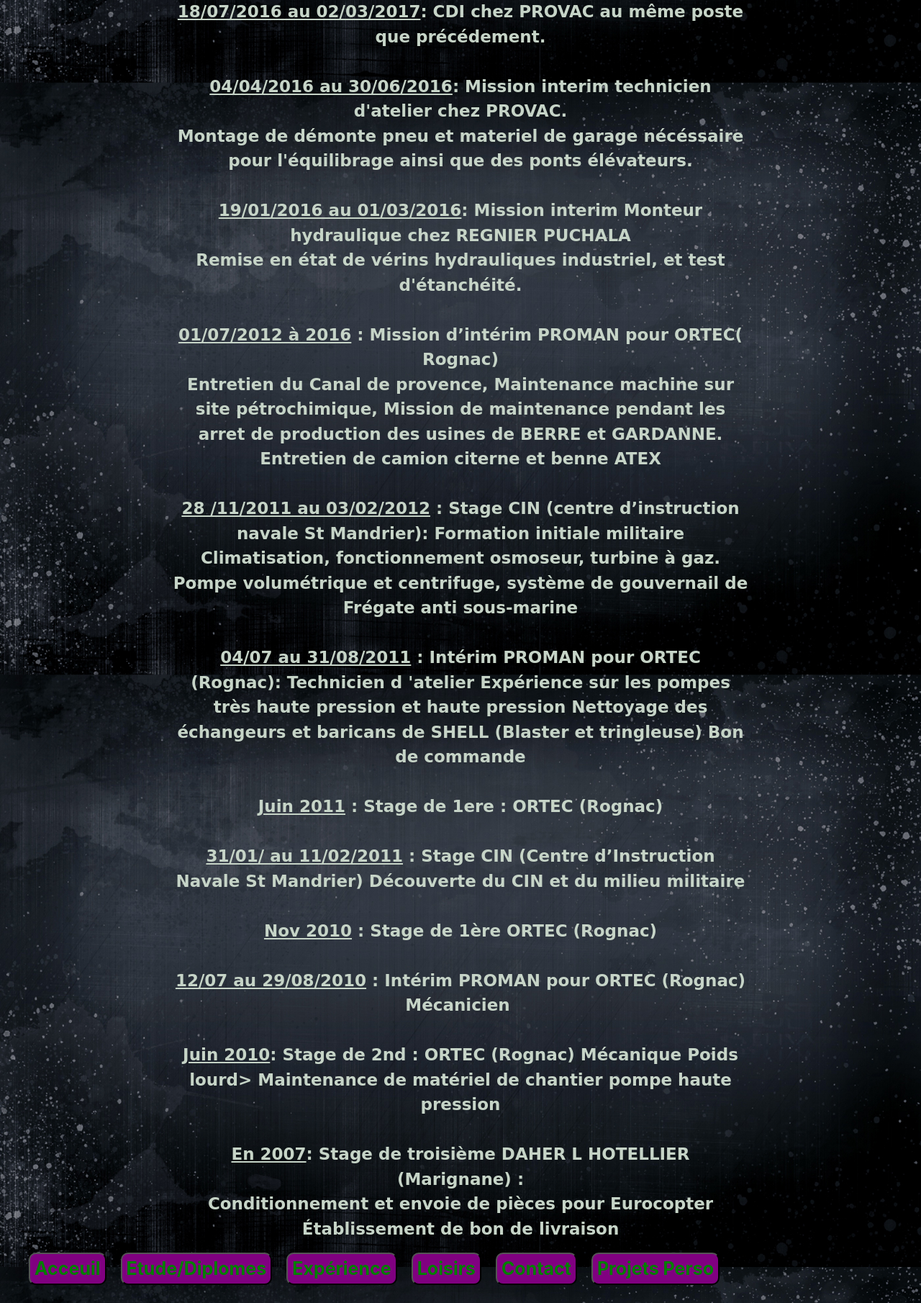
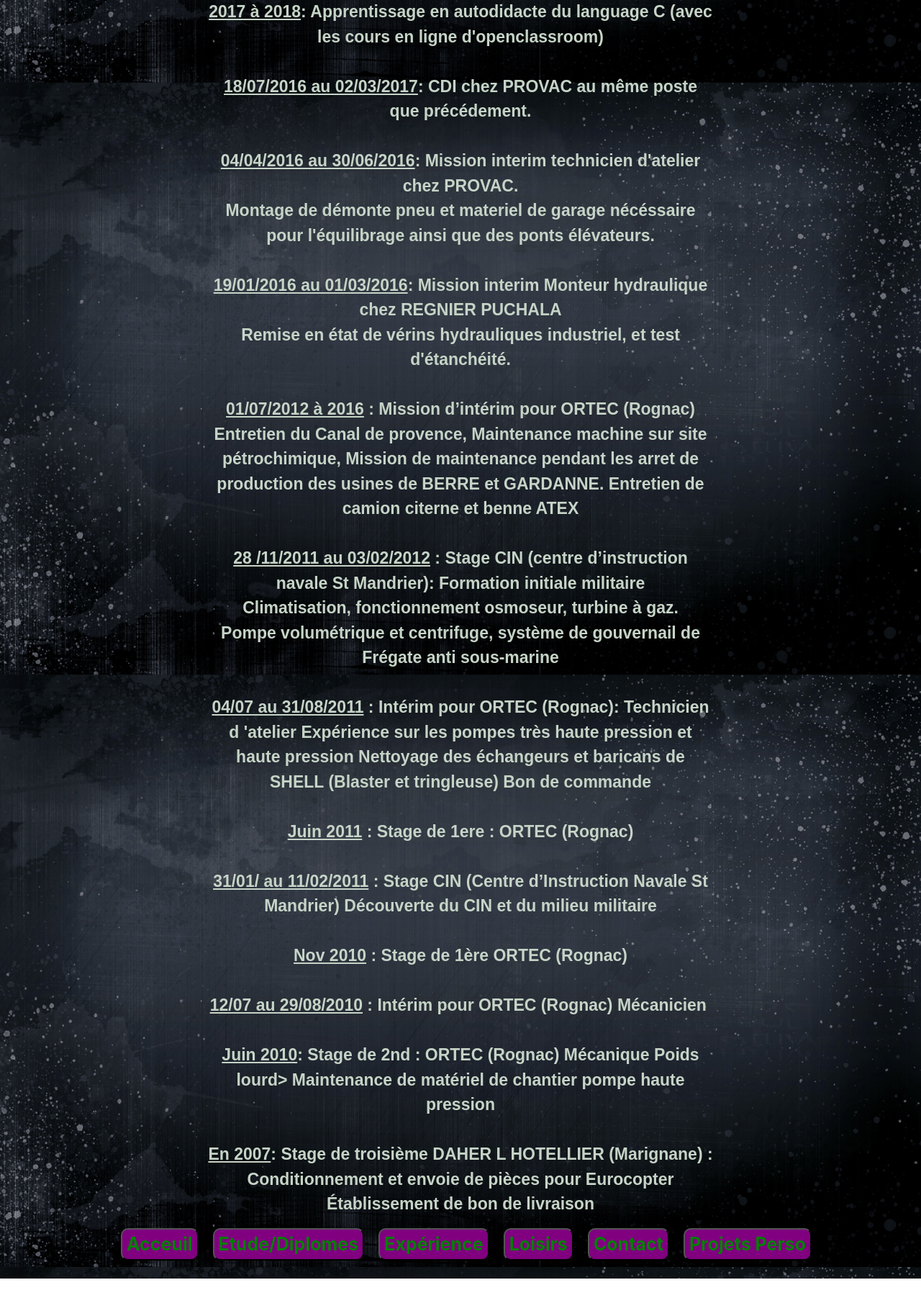
Before and after one commit to SN4K3D/CV, a plain HTML site: page experience.html in a window 1280 px wide. Shown: the part 708-2518 px from the top of the page at 72% size. After the commit the page ends 2484 px from the top, so only its background shows below. Drawn offline with nearby package versions, Linux system fonts and the light colour scheme.

Commit message:
correction des fautes

```diff
--- a/CV.css
+++ b/CV.css
@@ -100,7 +100,7 @@ nav {
 	animation-duration: 450ms;
   	animation-timing-function: linear;
   	animation-fill-mode: forwards;
-
+  	margin-bottom: 5%;
 }
 
 button {
--- a/contact.css
+++ b/contact.css
@@ -125,7 +125,7 @@ font-size: 25px;
 }
 
 footer {
-	width: 1300px;
+	width: 80%;
 	margin-left: auto;
 	margin-right: auto;
 		animation-name: bounce;
--- a/etudes.css
+++ b/etudes.css
@@ -66,7 +66,7 @@ h1 {
 .contenue_etude {
 	font-family: 'Gochi Hand', cursive;
 	color: #7D0000;
-	font-size: 40px;
+	font-size: 25px;
 	font-weight: bold;
 	background: #B7E3DD;
     padding: 10px;
@@ -84,7 +84,7 @@ h1 {
 	color: #7D0000;
 	animation-name: star-wars;
 	animation-duration: 6s;
-	font-size: 50px;
+	font-size: 40px;
 }
 
 .contenue_etude h2, .certification h2 {
@@ -92,13 +92,13 @@ h1 {
 	color: #7D0000;
 	animation-name: star-wars;
 	animation-duration: 6s;
-	font-size: 50px;
+	font-size: 40px;
 }
 
 .contenue_diplomes, .certification  {
 	font-family: 'Gochi Hand', cursive;
 	color: #7D0000;
-	font-size: 40px;
+	font-size: 25px;
 	font-weight: bold;
 	background: #B7E3DD;
     padding: 10px;
@@ -139,7 +139,7 @@ font-size: 25px;
 }
 
 footer {
-	width: 1300px;
+	width: 80%;
 	margin-left: auto;
 	margin-right: auto;
 	animation-name: bounce;
--- a/experience.css
+++ b/experience.css
@@ -48,20 +48,20 @@ header h1 {
 }
 
 h1 {
-	font-family: 'Gochi Hand', cursive;
+	font-family: 'Gochi Hand', 'cursive', 'Arial';
 	font-size: 50px;
 	color: #FFF2C9;
 }
 
 .contenue_experience p {
-	font-family: 'Graduate', cursive;
+	font-family: 'Graduate', 'cursive', 'Arial';
 	color: #C6D4C7;
 	font-size: 23px;
 	font-weight: bold;
 	text-align: center;
 	display: block;
 	margin: auto;
-	width: 800px;
+	width: 55%;
 }
 
 
@@ -93,7 +93,7 @@ font-size: 25px;
 }
 
 footer {
-	width: 1300px;
+	width: 80%;
 	margin-left: auto;
 	margin-right: auto;
 	animation-name: bounce;
--- a/experience.html
+++ b/experience.html
@@ -28,6 +28,8 @@
 
 			<ins>Février 2018</ins>: Concours d'Entrée école 42 a Paris (la fameuse piscine)<br><br>
 
+			<ins>2017 à 2018</ins>: Apprentissage en autodidacte du language C (avec les cours en ligne d'openclassroom)<br/><br/>
+
 			<ins>18/07/2016 au 02/03/2017</ins>: CDI chez PROVAC au même poste que précédement. <br><br>
 
 			<ins>04/04/2016 au 30/06/2016</ins>: Mission interim technicien d'atelier chez PROVAC. <br>
@@ -36,7 +38,7 @@
 			<ins>19/01/2016 au 01/03/2016</ins>: Mission interim Monteur hydraulique chez REGNIER PUCHALA <br>
 			Remise en état de vérins hydrauliques industriel, et test d'étanchéité.<br><br>
 
-			<ins>01/07/2012 à 2016</ins> : Mission d’intérim PROMAN pour ORTEC( Rognac) <br>
+			<ins>01/07/2012 à 2016</ins> : Mission d’intérim pour ORTEC (Rognac) <br>
 			Entretien du Canal de provence, Maintenance machine sur site pétrochimique, Mission de maintenance pendant les arret de production des usines de BERRE et GARDANNE. Entretien de camion citerne et benne ATEX<br><br>
 
 			<ins>28 /11/2011 au 03/02/2012</ins> : Stage CIN (centre d’instruction navale St Mandrier): Formation initiale militaire<br>
@@ -44,7 +46,7 @@
 			Pompe volumétrique et centrifuge,
 			 système de gouvernail de Frégate anti sous-marine<br><br>
 
-			<ins>04/07 au 31/08/2011</ins> : Intérim PROMAN  pour ORTEC (Rognac):
+			<ins>04/07 au 31/08/2011</ins> : Intérim pour ORTEC (Rognac):
 			Technicien d 'atelier
 			Expérience sur les pompes très haute pression et haute pression
 			Nettoyage  des échangeurs et baricans de SHELL (Blaster et tringleuse)
@@ -58,7 +60,7 @@
 
 			<ins>Nov  2010</ins> :     Stage de 1ère  ORTEC (Rognac)<br><br>
 
-			<ins>12/07 au 29/08/2010</ins> : Intérim  PROMAN  pour ORTEC (Rognac)
+			<ins>12/07 au 29/08/2010</ins> : Intérim  pour ORTEC (Rognac)
 			Mécanicien <br><br>
 
 			<ins>Juin 2010</ins>: Stage  de  2nd : ORTEC (Rognac)
--- a/loisirs.css
+++ b/loisirs.css
@@ -86,7 +86,7 @@ font-size: 25px;
 }
 
 footer {
-	width: 1300px;
+	width: 80%;
 	margin-left: auto;
 	margin-right: auto;
 	animation-name: bounce;
```
Also changed, not shown: etude.html (+1 -0 lines), index.html (+1 -1 lines), 1 other file.
